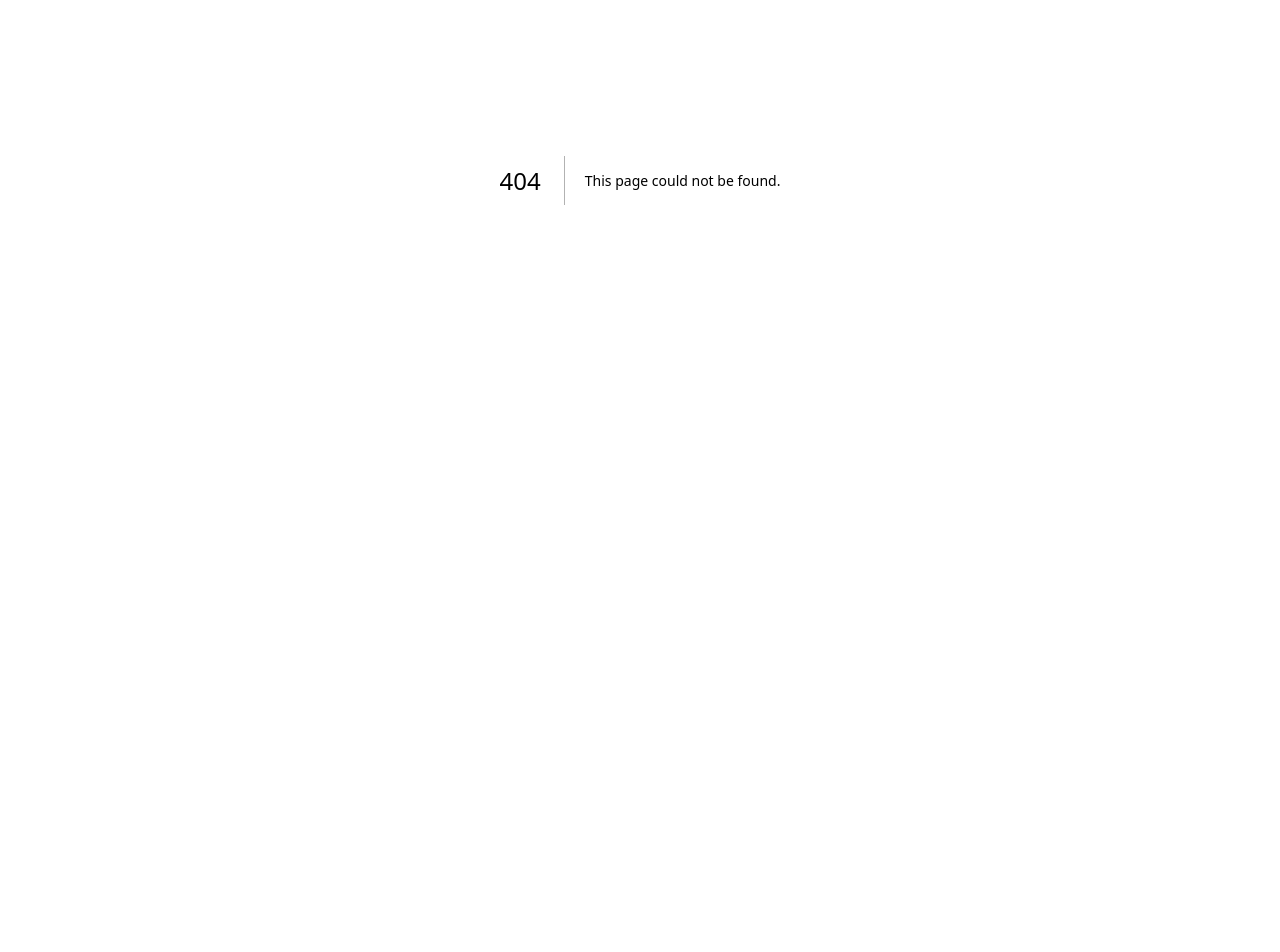
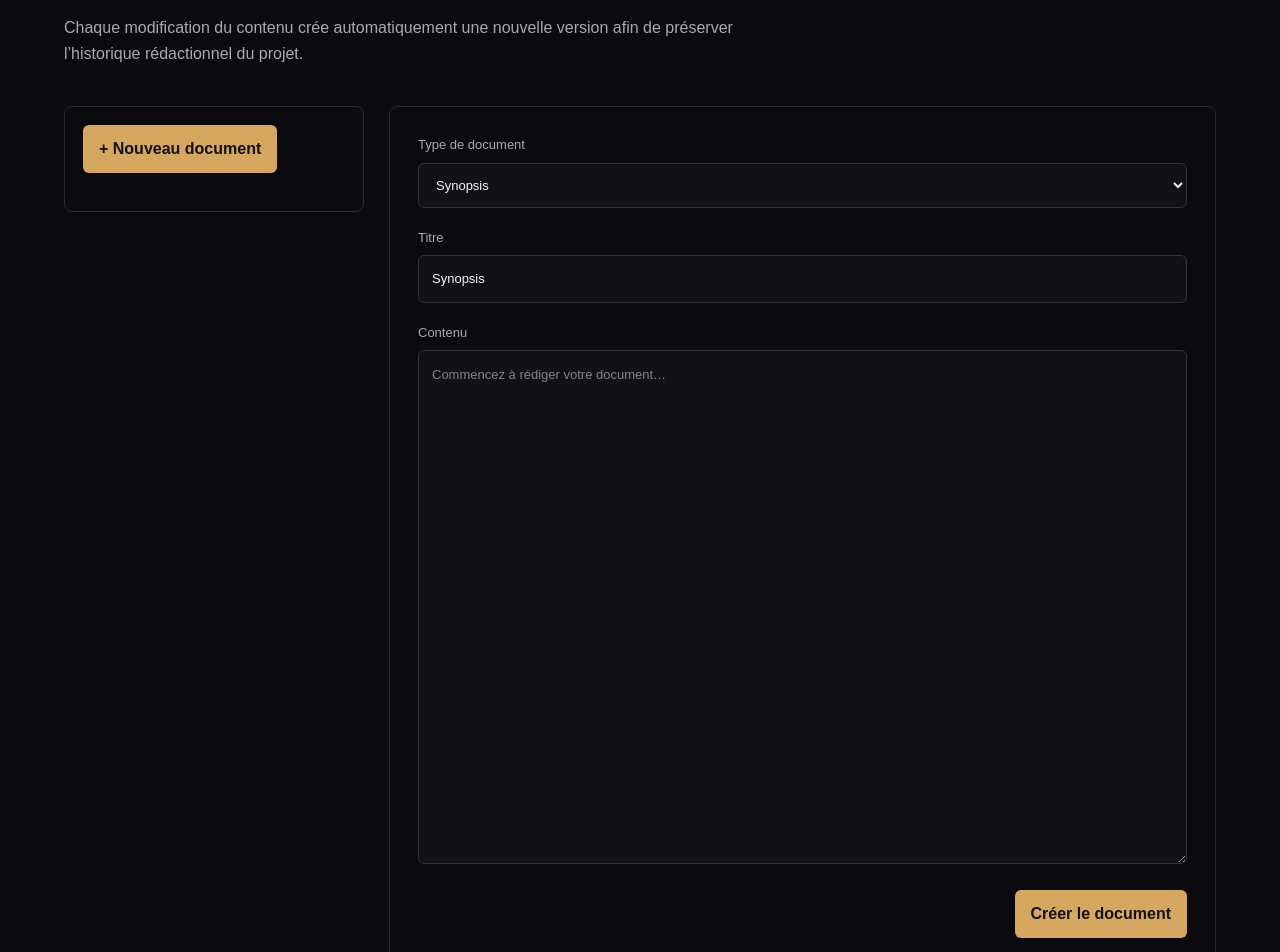
Before and after one commit to HerveNG/Saas-cine, a Next.js app: page /projects/1/documents in a window 1280 px wide. Before the commit this address had no page. Shown: the part 220-1172 px from the top of the page. Before the commit the page ends 800 px from the top, so only its background shows below. Built offline with nearby package versions, Linux system fonts and the light colour scheme; no server answers.

Commit message:
feat: add project document editor

```diff
--- /dev/null
+++ b/app/projects/[id]/documents/page.tsx
@@ -0,0 +1,83 @@
+"use client";
+
+import { FormEvent, useEffect, useState } from "react";
+
+const TYPES = [
+  ["synopsis", "Synopsis"], ["intent_note", "Note d’intention"], ["director_note", "Note de réalisation"],
+  ["bible", "Bible"], ["pitch_deck", "Pitch deck"], ["scenario", "Scénario"],
+  ["technical_breakdown", "Dépouillement technique"], ["budget", "Budget"],
+  ["financing_plan", "Plan de financement"], ["production_schedule", "Planning de production"],
+] as const;
+
+type Document = { id: string; type: string; title: string; content: string; status: string; current_version: number; updated_at: string };
+
+export default function DocumentsPage({ params }: { params: Promise<{ id: string }> }) {
+  const [projectId, setProjectId] = useState("");
+  const [documents, setDocuments] = useState<Document[]>([]);
+  const [selected, setSelected] = useState<Document | null>(null);
+  const [type, setType] = useState("synopsis");
+  const [title, setTitle] = useState("Synopsis");
+  const [content, setContent] = useState("");
+  const [message, setMessage] = useState("");
+  const [saving, setSaving] = useState(false);
+
+  useEffect(() => { params.then(({ id }) => { setProjectId(id); load(id); }); }, [params]);
+
+  async function load(id: string) {
+    const response = await fetch(`/api/projects/${id}/documents`);
+    if (response.ok) setDocuments(await response.json());
+  }
+
+  function newDocument() { setSelected(null); setType("synopsis"); setTitle("Synopsis"); setContent(""); setMessage(""); }
+  function editDocument(doc: Document) { setSelected(doc); setType(doc.type); setTitle(doc.title); setContent(doc.content); setMessage(`Version ${doc.current_version}`); }
+
+  async function save(event: FormEvent) {
+    event.preventDefault(); setSaving(true); setMessage("");
+    const url = selected ? `/api/projects/${projectId}/documents/${selected.id}` : `/api/projects/${projectId}/documents`;
+    const response = await fetch(url, { method: selected ? "PATCH" : "POST", headers: { "Content-Type": "application/json" }, body: JSON.stringify(selected ? { title, content, status: "draft" } : { type, title, content }) });
+    const result = await response.json(); setSaving(false);
+    if (!response.ok) { setMessage(result.error || "Erreur d’enregistrement."); return; }
+    await load(projectId); setMessage(selected ? `Document enregistré — version ${result.version}.` : "Document créé.");
+  }
+
+  async function remove() {
+    if (!selected || !confirm("Supprimer définitivement ce document ?")) return;
+    const response = await fetch(`/api/projects/${projectId}/documents/${selected.id}`, { method: "DELETE" });
+    if (response.ok) { newDocument(); await load(projectId); setMessage("Document supprimé."); }
+  }
+
+  const label = (value: string) => TYPES.find(([key]) => key === value)?.[1] ?? value;
+
+  return <main style={{ minHeight: "100vh", padding: "32px 5vw" }}>
+    <a href={`/projects/${projectId}`} style={{ color: "#aaa", fontSize: 14 }}>← Projet</a>
+    <div style={{ maxWidth: 1250, margin: "45px auto" }}>
+      <p style={{ color: "#d6a85f", letterSpacing: "0.16em", fontSize: 12 }}>ATELIER DOCUMENTS</p>
+      <h1 style={{ fontSize: "clamp(2.5rem, 5vw, 4rem)", letterSpacing: "-0.05em", margin: "10px 0" }}>Construire le dossier.</h1>
+      <p style={{ color: "#aaa", maxWidth: 720, lineHeight: 1.6 }}>Chaque modification du contenu crée automatiquement une nouvelle version afin de préserver l’historique rédactionnel du projet.</p>
+
+      <div style={{ display: "grid", gridTemplateColumns: "300px 1fr", gap: 25, marginTop: 40 }}>
+        <aside style={{ border: "1px solid #292929", borderRadius: 8, padding: 18, height: "fit-content" }}>
+          <button onClick={newDocument} style={primary}>+ Nouveau document</button>
+          <div style={{ marginTop: 20 }}>{documents.map(doc => <button key={doc.id} onClick={() => editDocument(doc)} style={{ display: "block", width: "100%", textAlign: "left", padding: "13px 10px", marginBottom: 5, border: 0, borderLeft: selected?.id === doc.id ? "2px solid #d6a85f" : "2px solid transparent", background: selected?.id === doc.id ? "#17130d" : "transparent", color: "#ddd", cursor: "pointer" }}><strong style={{ display: "block" }}>{doc.title}</strong><small style={{ color: "#777" }}>{label(doc.type)} · v{doc.current_version}</small></button>)}</div>
+        </aside>
+
+        <section style={{ border: "1px solid #292929", borderRadius: 8, padding: 28 }}>
+          <form onSubmit={save}>
+            {!selected && <label style={field}><span>Type de document</span><select value={type} onChange={e => { setType(e.target.value); setTitle(label(e.target.value)); }} style={input}>{TYPES.map(([key, name]) => <option key={key} value={key}>{name}</option>)}</select></label>}
+            <label style={field}><span>Titre</span><input value={title} onChange={e => setTitle(e.target.value)} style={input} /></label>
+            <label style={field}><span>Contenu</span><textarea value={content} onChange={e => setContent(e.target.value)} rows={22} placeholder="Commencez à rédiger votre document…" style={{ ...input, resize: "vertical", lineHeight: 1.7 }} /></label>
+            <div style={{ display: "flex", justifyContent: "space-between", alignItems: "center" }}>
+              <div>{selected && <button type="button" onClick={remove} style={danger}>Supprimer</button>}</div>
+              <div style={{ display: "flex", gap: 10, alignItems: "center" }}><span style={{ color: "#888", fontSize: 13 }}>{message}</span><button disabled={saving} style={primary}>{saving ? "Enregistrement…" : selected ? "Enregistrer une nouvelle version" : "Créer le document"}</button></div>
+            </div>
+          </form>
+        </section>
+      </div>
+    </div>
+  </main>;
+}
+
+const input = { width: "100%", marginTop: 8, padding: 13, background: "#111116", color: "#f5f5f5", border: "1px solid #333", borderRadius: 6, boxSizing: "border-box" as const };
+const field = { display: "block", marginBottom: 20, color: "#aaa", fontSize: 13 };
+const primary = { background: "#d6a85f", color: "#111", border: 0, padding: "12px 16px", borderRadius: 6, fontWeight: 700, cursor: "pointer" };
+const danger = { background: "transparent", color: "#c77", border: "1px solid #533", padding: "10px 14px", borderRadius: 6, cursor: "pointer" };
```
